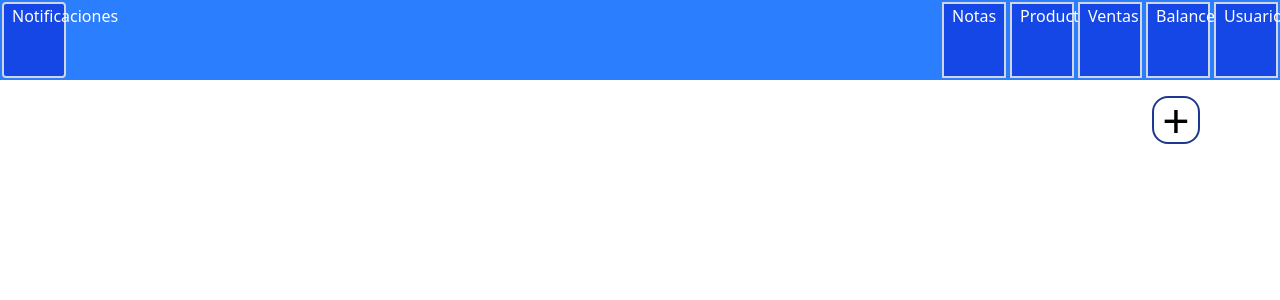
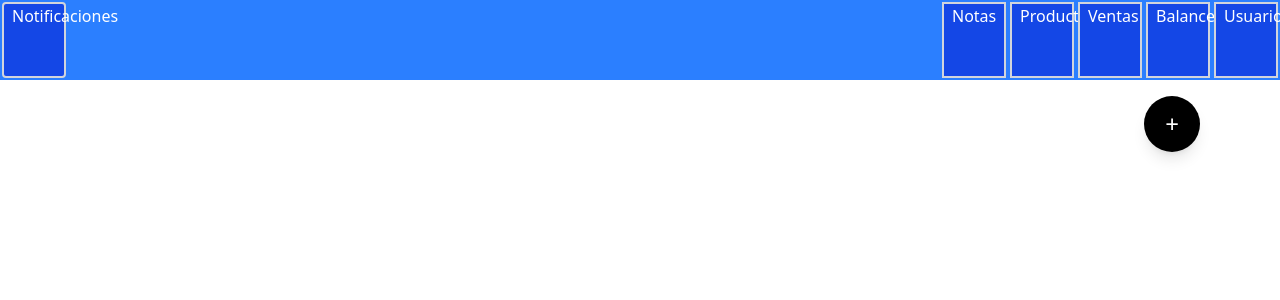
Before and after one commit to DDSlayer64/ProyectoF, a Vue app: page /productos in a window 1280 px wide. Shown: the top 300 px of the page. Built offline with nearby package versions, Linux system fonts and the light colour scheme.

Commit message:
arreglo de boton de pagina de PRODUCTOS

```diff
--- a/src/views/Productos.vue
+++ b/src/views/Productos.vue
@@ -82,19 +82,20 @@ export default {
   >
     <button
       class="
+        bg-black
+        text-white
+        fixed-bottom-6
+        right-6
+        w-14
+        h-14
         flex
         items-center
         justify-center
-        rounded-2xl
-        aspect-square
-        h-[6vh]
-        border-blue-900
-        text-5xl
-        border-2
-        mb-4
+        rounded-full
+        shadow-lg
+        text-2xl
       "
-      @click="abrirFormulario"
-    >
+      @click="abrirFormulario">
       +
     </button>
 
@@ -143,7 +144,7 @@ export default {
           Agregar
         </button>
         <button
-          class="bg-gray-400 text-white px-4 py-2 rounded"
+          class="bg-blue-900 hover:bg-gray-400 text-white px-4 py-2 rounded"
           @click="cancelar"
         >
           Cancelar
```
